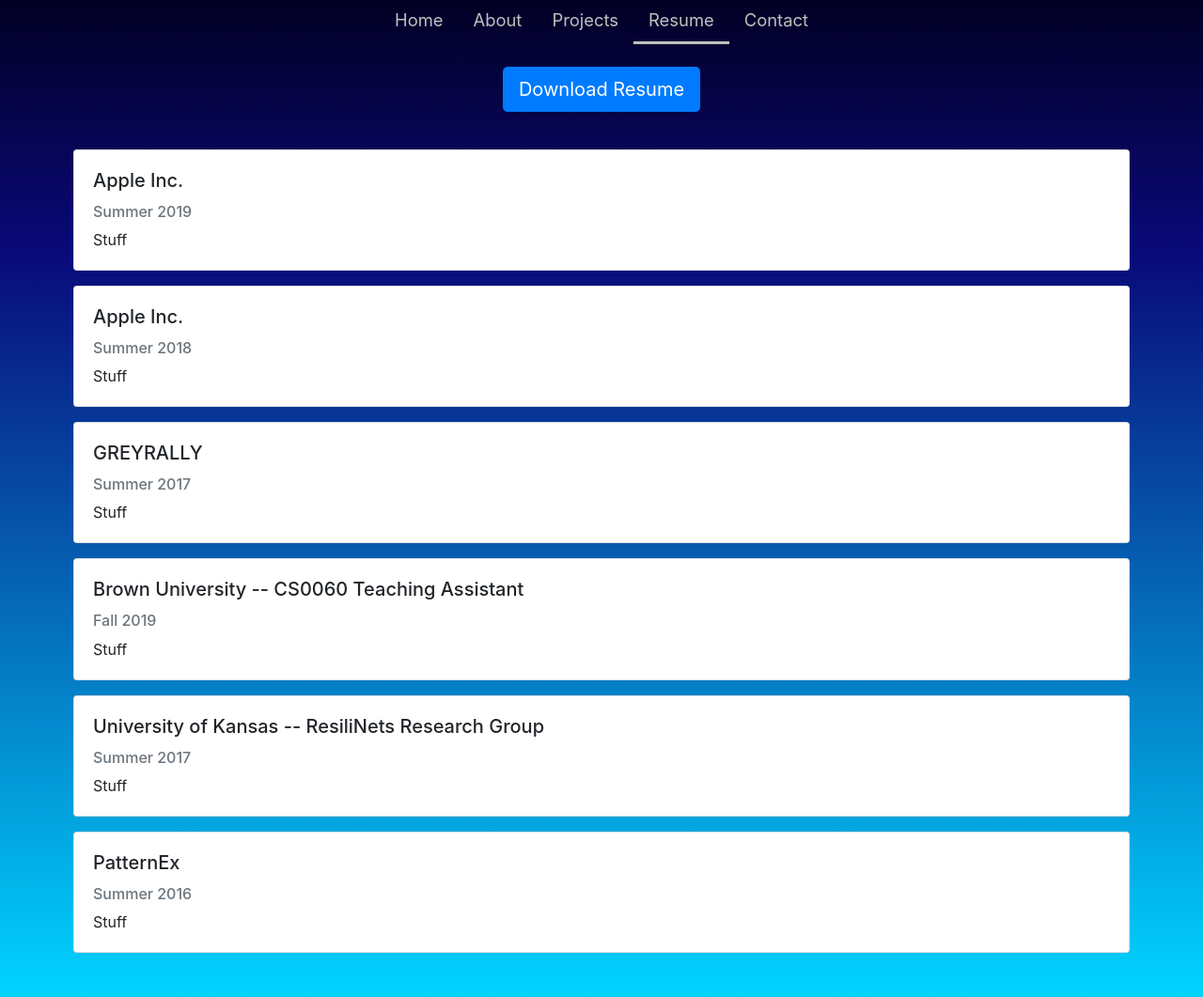
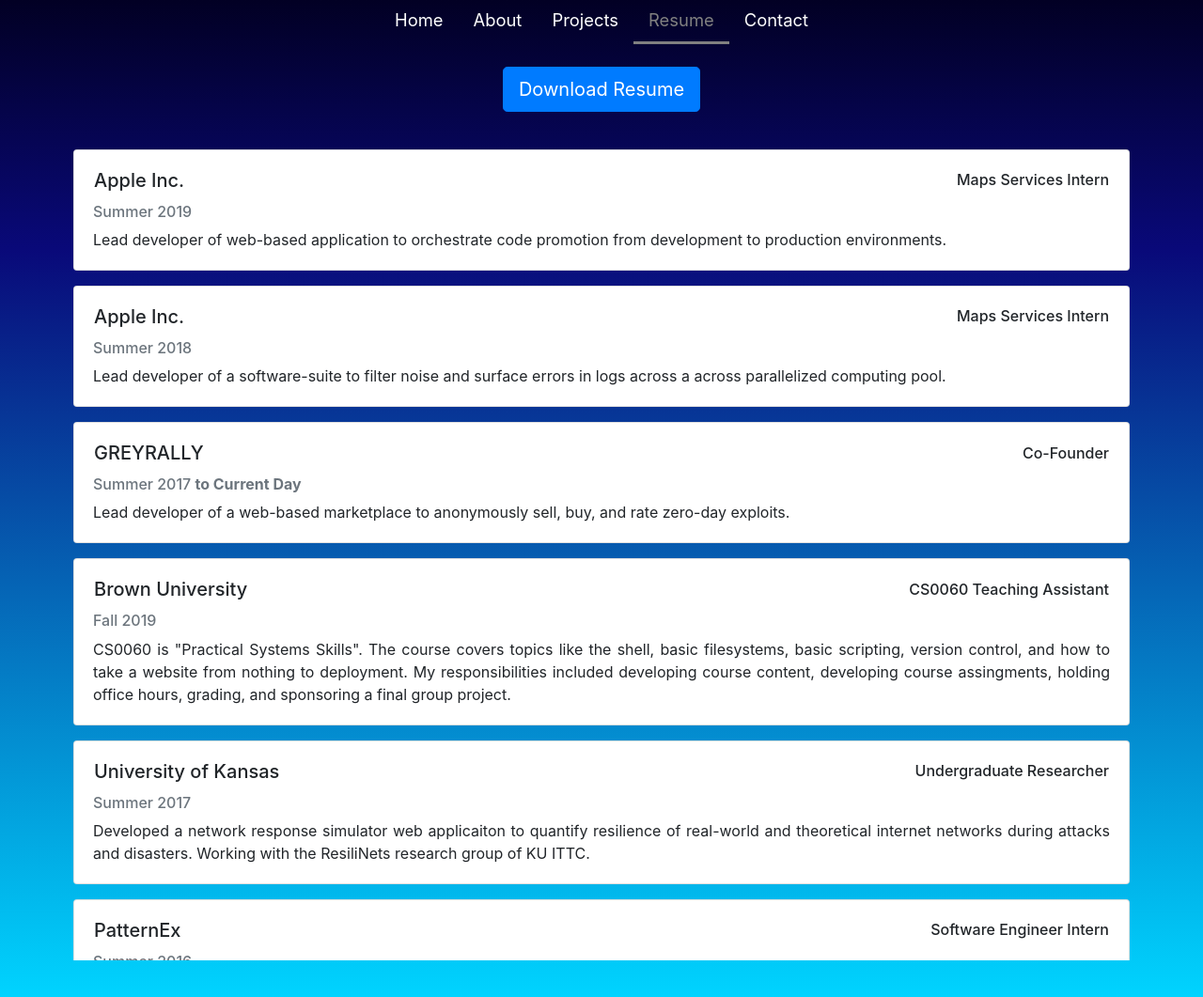
Before and after one commit to Jnrolfe/jnrolfe.github.io, a Jekyll site: the page built from resume.html, in a window 1280 px wide. Shown: the whole page at 94% size. Built offline with Jekyll 4.4.1, drawn with Linux system fonts in a browser that asks for light colours.

Commit message:
content fill

```diff
--- a/about.html
+++ b/about.html
@@ -56,7 +56,7 @@
         all the way to the deployment of new systems. <br><br>
 
         In my free time I enjoy building robots (mostly smart RC cars or drones) or anything that goes
-        fast and needs smart fault-tolerance.
+        fast and needs fault tolerance.
         </p>
       </div>
     </div>
@@ -64,4 +64,5 @@
 </div>
 <script>
    $("#nav-about").addClass("active");
+   $("#nav-about").addClass("disabled");
 </script>
--- a/contact.html
+++ b/contact.html
@@ -70,4 +70,5 @@
 
 <script>
    $("#nav-contact").addClass("active");
+   $("#nav-contact").addClass("disabled");
 </script>
--- a/css/main.css
+++ b/css/main.css
@@ -33,6 +33,10 @@
   color: inherit;
 }
 
+.custom-card:hover {
+  background-color: lightgray;
+}
+
 i {
   font-weight: lighter;
 }
@@ -54,13 +58,8 @@
 }
 
 .contact-img {
-  width: 100px;
-  height: 100px;
-}
-
-.index-img {
-  width: 150px;
-  height: 150px;
+  width: 80px;
+  height: 80px;
 }
 
 .about-img {
@@ -70,20 +69,25 @@
 
 .nav-a {
   font-size: 1.15em;
-  color: silver;
+  color: white;
   text-decoration: none;
 }
 
+a.disabled {
+  pointer-events: none;
+  cursor: default;
+}
+
 .nav-a:hover {
-  color: white;
+  color: silver;
   text-decoration: none;
-  border-bottom: 3px solid white;
+  border-bottom: 3px solid silver;
 }
 
 .nav-a.active {
-  color: silver;
+  color: gray;
   text-decoration: none;
-  border-bottom: 3px solid silver;
+  border-bottom: 3px solid gray;
 }
 
 @media only screen
--- a/index.html
+++ b/index.html
@@ -27,4 +27,5 @@
 
 <script>
   $("#nav-home").addClass("active");
+   $("#nav-home").addClass("disabled");
 </script>
--- a/projects.html
+++ b/projects.html
@@ -183,4 +183,5 @@
 
 <script>
    $("#nav-projects").addClass("active");
+   $("#nav-projects").addClass("disabled");
 </script>
--- a/resume.html
+++ b/resume.html
@@ -13,9 +13,13 @@
   <div class="row pb-2 px-2">
     <div class="card w-100">
       <div class="card-body">
-        <h5 class="card-title">Apple Inc.</h5>
+        <div class="row justify-content-between align-items-center">
+          <h5 class="card-title ml-3">Apple Inc.</h5>
+          <h6 class="card-title mr-3">Maps Services Intern</h6>
+        </div>
         <h6 class="text-muted">Summer 2019</h6>
-        <p class="card-text text-justify">Stuff</p>
+        <p class="card-text text-justify">Lead developer of web-based application to orchestrate code promotion from development to production environments.
+        </p>
       </div>
     </div>
   </div>
@@ -23,9 +27,13 @@
   <div class="row py-2 px-2">
     <div class="card w-100">
       <div class="card-body">
-        <h5 class="card-title">Apple Inc.</h5>
+        <div class="row justify-content-between align-items-center">
+          <h5 class="card-title ml-3">Apple Inc.</h5>
+          <h6 class="card-title mr-3">Maps Services Intern</h6>
+        </div>
         <h6 class="text-muted">Summer 2018</h6>
-        <p class="card-text text-justify">Stuff</p>
+        <p class="card-text text-justify">Lead developer of a software-suite to filter noise and surface errors in logs across a across parallelized computing pool.
+        </p>
       </div>
     </div>
   </div>
@@ -33,9 +41,13 @@
   <div class="row py-2 px-2">
     <div class="card w-100">
       <div class="card-body">
-        <h5 class="card-title">GREYRALLY</h5>
-        <h6 class="text-muted">Summer 2017</h6>
-        <p class="card-text text-justify">Stuff</p>
+        <div class="row justify-content-between align-items-center">
+          <h5 class="card-title ml-3">GREYRALLY</h5>
+          <h6 class="card-title mr-3">Co-Founder</h6>
+        </div>
+        <h6 class="text-muted">Summer 2017 <b>to Current Day</b></h6>
+        <p class="card-text text-justify">Lead developer of a web-based marketplace to anonymously sell, buy, and rate zero-day exploits.
+        </p>
       </div>
     </div>
   </div>
@@ -43,9 +55,16 @@
   <div class="row py-2 px-2">
     <div class="card w-100">
       <div class="card-body">
-        <h5 class="card-title">Brown University -- CS0060 Teaching Assistant</h5>
+        <div class="row justify-content-between align-items-center">
+          <h5 class="card-title ml-3">Brown University</h5>
+          <h6 class="card-title mr-3">CS0060 Teaching Assistant</h6>
+        </div>
         <h6 class="text-muted">Fall 2019</h6>
-        <p class="card-text text-justify">Stuff</p>
+        <p class="card-text text-justify">CS0060 is "Practical Systems Skills". The course covers topics
+        like the shell, basic filesystems, basic scripting, version control, and how to take a website from
+        nothing to deployment. My responsibilities included developing course content, developing course
+        assingments, holding office hours, grading, and sponsoring a final group project.
+        </p>
       </div>
     </div>
   </div>
@@ -53,9 +72,15 @@
   <div class="row py-2 px-2">
     <div class="card w-100">
       <div class="card-body">
-        <h5 class="card-title">University of Kansas -- ResiliNets Research Group</h5>
+        <div class="row justify-content-between align-items-center">
+          <h5 class="card-title ml-3">University of Kansas</h5>
+          <h6 class="card-title mr-3">Undergraduate Researcher</h6>
+        </div>
         <h6 class="text-muted">Summer 2017</h6>
-        <p class="card-text text-justify">Stuff</p>
+        <p class="card-text text-justify">Developed a network response simulator web applicaiton to
+        quantify resilience of real-world and theoretical internet networks during attacks and disasters.
+        Working with the ResiliNets research group of KU ITTC.
+        </p>
       </div>
     </div>
   </div>
@@ -63,9 +88,13 @@
   <div class="row pt-2 px-2">
     <div class="card w-100">
       <div class="card-body">
-        <h5 class="card-title">PatternEx</h5>
+        <div class="row justify-content-between align-items-center">
+          <h5 class="card-title ml-3">PatternEx</h5>
+          <h6 class="card-title mr-3">Software Engineer Intern</h6>
+        </div>
         <h6 class="text-muted">Summer 2016</h6>
-        <p class="card-text text-justify">Stuff</p>
+        <p class="card-text text-justify">Created a data pipeline that automatically gathers and cleans network data from remote client databases.
+        </p>
       </div>
     </div>
   </div>
```
Also changed, not shown: other parts of resume.html (+1 -0 lines).
